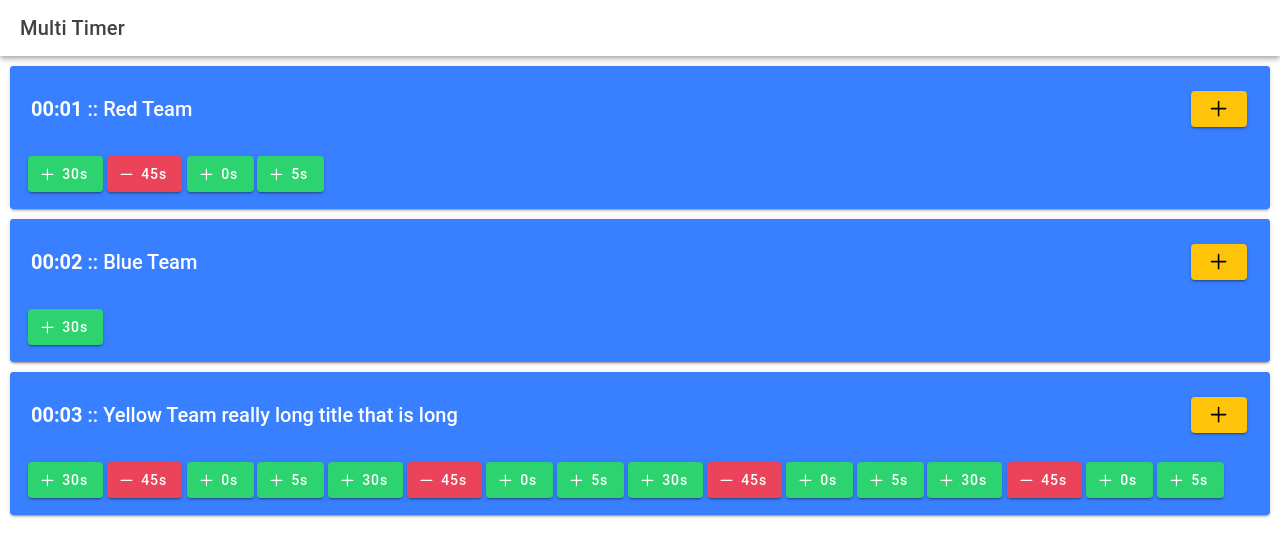
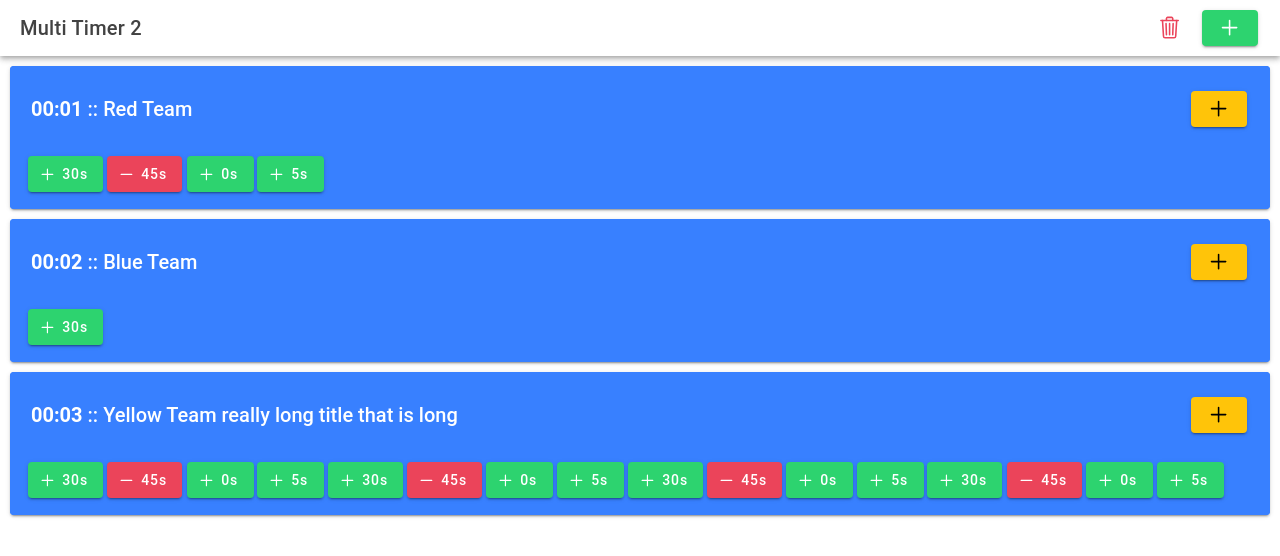
Before and after one commit to delbertina/MultiTimerApp, a React (Vite) app: page /home in a window 1280 px wide. Shown: the top 556 px of the page. Built offline with nearby package versions, Linux system fonts and the light colour scheme.

Commit message:
Add toolbar action buttons

```diff
--- a/src/pages/Home.tsx
+++ b/src/pages/Home.tsx
@@ -1,24 +1,60 @@
-import { IonContent, IonHeader, IonPage, IonTitle, IonToolbar } from '@ionic/react';
-import './Home.scss';
-import TimerButton from '../components/TimerButton';
+import {
+  IonButton,
+  IonButtons,
+  IonContent,
+  IonHeader,
+  IonIcon,
+  IonPage,
+  IonTitle,
+  IonToolbar,
+} from "@ionic/react";
+import "./Home.scss";
+import TimerButton from "../components/TimerButton";
+import { addOutline, trashOutline } from "ionicons/icons";
 
 const Home: React.FC = () => {
   return (
     <IonPage>
       <IonHeader>
         <IonToolbar>
-          <IonTitle>Multi Timer</IonTitle>
+          <IonTitle>Multi Timer 2</IonTitle>
+          <IonButtons slot="end" className="ion-padding-end">
+          <IonButton color="danger">
+              <IonIcon slot="icon-only" icon={trashOutline} />
+            </IonButton>
+            <IonButton color="success" fill="solid">
+              <IonIcon slot="icon-only" icon={addOutline} />
+            </IonButton>
+            </IonButtons>
         </IonToolbar>
       </IonHeader>
       <IonContent fullscreen>
-        <IonHeader collapse="condense">
-          <IonToolbar>
-            <IonTitle size="large">Multi Timer</IonTitle>
-          </IonToolbar>
-        </IonHeader>
-        <TimerButton milliseconds={1000} buttonTitle='Red Team' actionButtons={[30, -45, 0, 5]} clicked={() => {console.log('10')}}/>
-        <TimerButton milliseconds={2000} buttonTitle='Blue Team' actionButtons={[30]} clicked={() => {console.log('20')}}/>
-        <TimerButton milliseconds={3000} buttonTitle='Yellow Team really long title that is long' actionButtons={[30, -45, 0, 5, 30, -45, 0, 5, 30, -45, 0, 5, 30, -45, 0, 5]} clicked={() => {console.log('30')}}/>
+        <TimerButton
+          milliseconds={1000}
+          buttonTitle="Red Team"
+          actionButtons={[30, -45, 0, 5]}
+          clicked={() => {
+            console.log("10");
+          }}
+        />
+        <TimerButton
+          milliseconds={2000}
+          buttonTitle="Blue Team"
+          actionButtons={[30]}
+          clicked={() => {
+            console.log("20");
+          }}
+        />
+        <TimerButton
+          milliseconds={3000}
+          buttonTitle="Yellow Team really long title that is long"
+          actionButtons={[
+            30, -45, 0, 5, 30, -45, 0, 5, 30, -45, 0, 5, 30, -45, 0, 5,
+          ]}
+          clicked={() => {
+            console.log("30");
+          }}
+        />
       </IonContent>
     </IonPage>
   );
```
